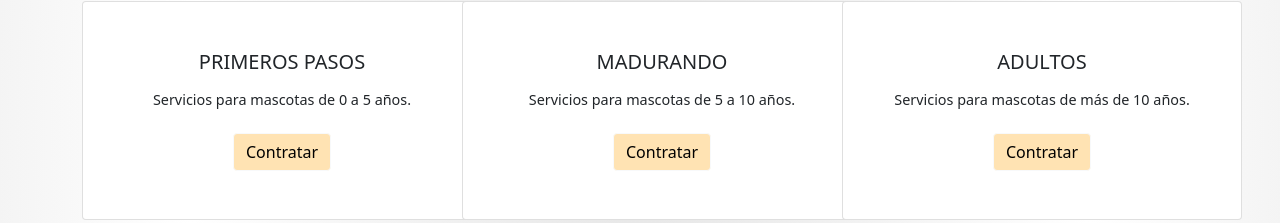
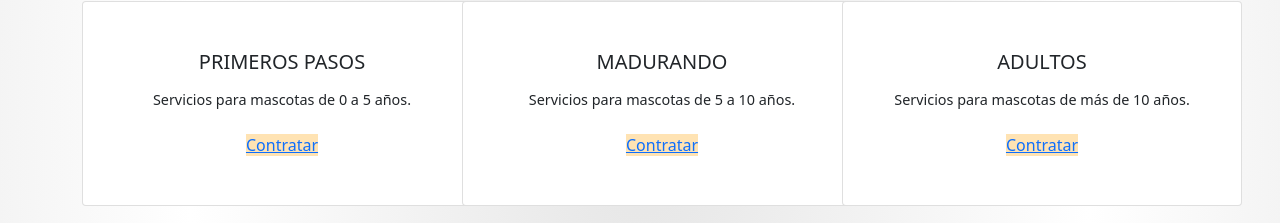
Before and after one commit to tomasCMPSN/ProyectoFinalGrupo2, a React (Create React App) app: page / in a window 1280 px wide. Shown: the part 1007-1230 px from the top of the page. Built offline with nearby package versions, Linux system fonts and the light colour scheme; no server answers; data requests are answered from the project's data file; the HTML template or start-up script is replaced by a standard one.

Commit message:
Links para pagina planes

```diff
--- a/src/App.js
+++ b/src/App.js
@@ -10,6 +10,7 @@ import { BrowserRouter, Route, Routes } from "react-router-dom";
 import TurnosCreate from "./components/views/turnos/TurnosCreate";
 import TurnosTable from "./components/views/turnos/TurnosTable";
 import TurnosEdit from "./components/views/turnos/TurnosEdit";
+import Planes from "./components/views/planes/Planes"
 import { useState, useEffect } from "react";
 
 function App() {
@@ -43,8 +44,9 @@ function App() {
             <Route exact path="/login" element={<Login />} />
             <Route exact path="/contacto" element={<Contacto />} />
             <Route exact path="/admin" element={<AdminHome />} />
+            <Route exact path="/planes" element={<Planes />} />
 
-            <Route exact path="/turnosedit" element={<TurnosEdit />} />
+
 
 
             <Route
--- a/src/components/views/Home/InfoPlanes/InfoPlanes.js
+++ b/src/components/views/Home/InfoPlanes/InfoPlanes.js
@@ -1,5 +1,6 @@
 import React from "react";
 import { Container, Row, Col, Card, Button } from "react-bootstrap";
+import {Link} from 'react-router-dom'
 
 const InfoPlanes = () => {
   return (
@@ -12,7 +13,7 @@ const InfoPlanes = () => {
               <Card.Text>
                 Servicios para mascotas de 0 a 5 años.
               </Card.Text>
-              <Button variant="light" className="color-navbar">Contratar</Button>
+              <Link to='../planes' variant="light" className="color-navbar">Contratar</Link>
             </Card.Body>
           </Card>
         </Col>
@@ -23,7 +24,7 @@ const InfoPlanes = () => {
               <Card.Text>
                 Servicios para mascotas de 5 a 10 años.
               </Card.Text>
-              <Button variant="light" className="color-navbar">Contratar</Button>
+              <Link to='../planes' variant="light" className="color-navbar">Contratar</Link>
             </Card.Body>
           </Card>
         </Col>
@@ -34,7 +35,7 @@ const InfoPlanes = () => {
               <Card.Text>
                 Servicios para mascotas de más de 10 años.
               </Card.Text>
-              <Button variant="light" className="color-navbar">Contratar</Button>
+              <Link to='../planes' variant="light" className="color-navbar">Contratar</Link>
             </Card.Body>
           </Card>
         </Col>
```
